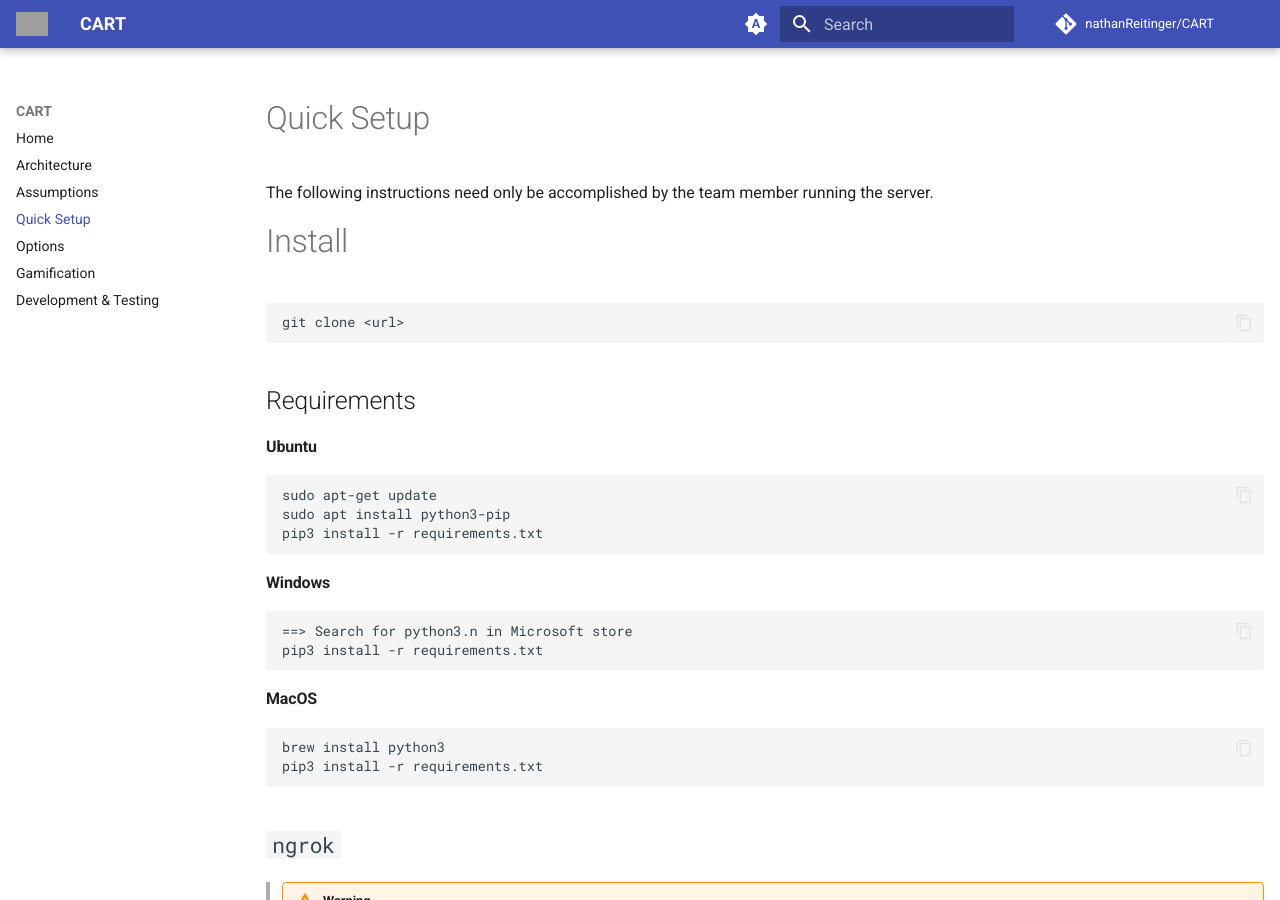
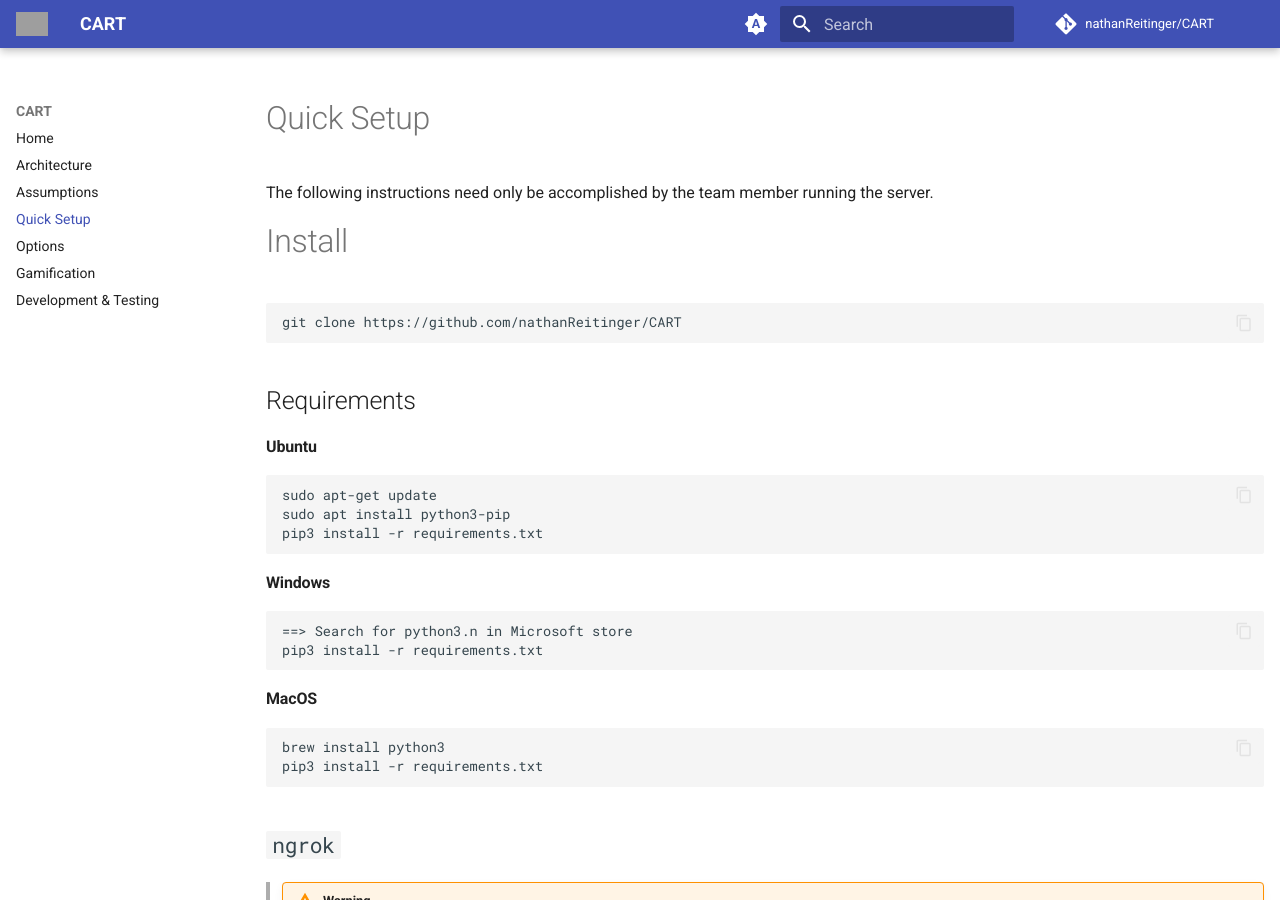
Before and after one commit to nathanReitinger/CART, an MkDocs documentation site: the page built from docs/quick_setup.md, in a window 1280 px wide and 900 px high. Built offline with MkDocs 1.6.1 and Material for MkDocs 9.7.7, drawn with Linux system fonts in a browser that asks for light colours; comment, search, counter and statistics services are not loaded; some of the changed lines change nothing that is shown; grey boxes are pictures that could not be loaded.

Commit message:
mkdocs links

````diff
--- a/docs/quick_setup.md
+++ b/docs/quick_setup.md
@@ -7,7 +7,7 @@ The following instructions need only be accomplished by the team member running
 # Install
 
 ```
-git clone <url>
+git clone https://github.com/nathanReitinger/CART
 ```
 
 
````
